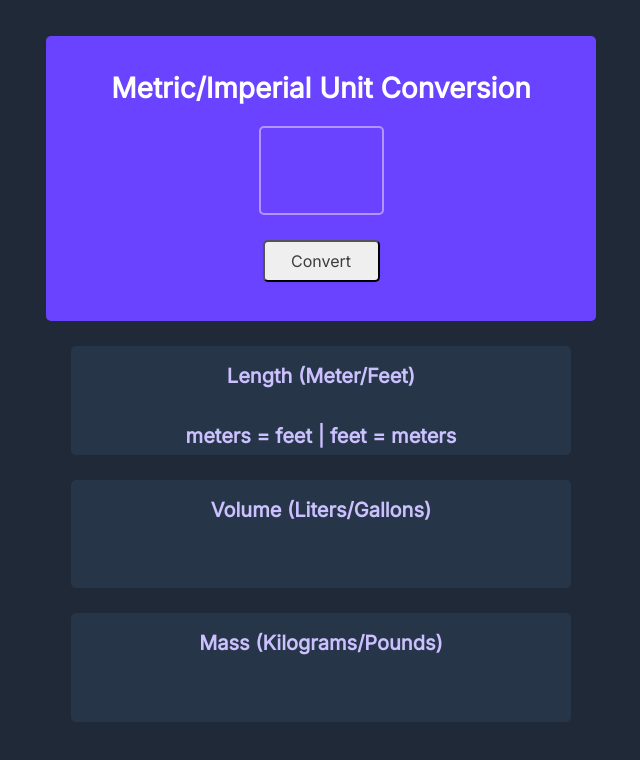
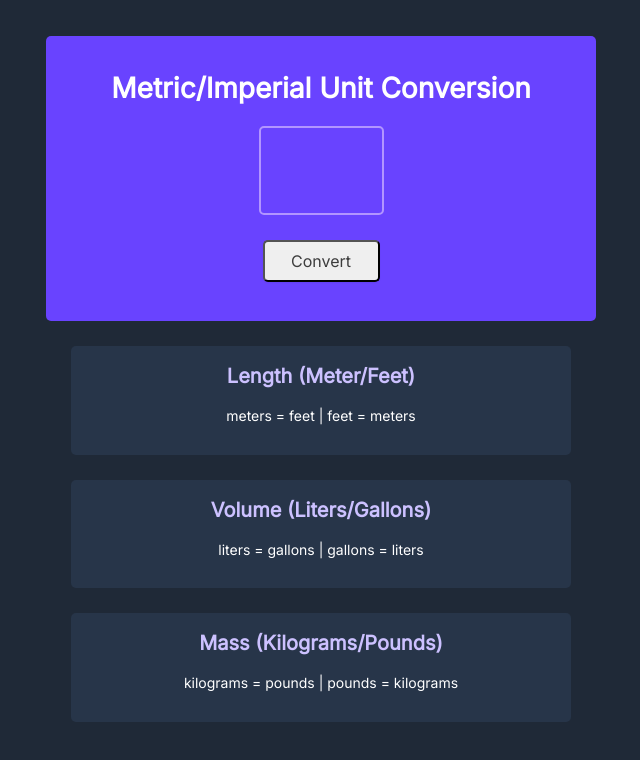
Before and after one commit to JaggedHorzion/Unit-Converter, a plain HTML site: page index.html in a window 1280 px wide. Shown: the whole page, without its empty margins (319-959 px from the left). Drawn offline with Linux system fonts and the light colour scheme.

Commit message:
HTML/CSS drafted

```diff
--- a/index.html
+++ b/index.html
@@ -22,11 +22,11 @@
                 </div>
             <div class="unit-convertors" id="unit-convertor-two">
                 Volume (Liters/Gallons)
-
+                <div class="text" id="liter/gallon">liters = gallons | gallons = liters</div>
             </div>
             <div class="unit-convertors" id="unit-convertor-three">
                 Mass (Kilograms/Pounds)
-
+                <div class="text" id="kilograms/pounds">kilograms = pounds | pounds = kilograms</div>
             </div>
         </div>
     </div>
--- a/style.css
+++ b/style.css
@@ -76,6 +76,12 @@ h1 {
     line-height: 3;
 }
 
-h3 {
-    padding-top: 31px;
-}
+.text {
+    font-family: 'Inter';
+    font-style: normal;
+    font-weight: 400;
+    font-size: 14px;
+    line-height: 20px;
+    text-align: center;
+    color: #FFFFFF;
+    }
```
